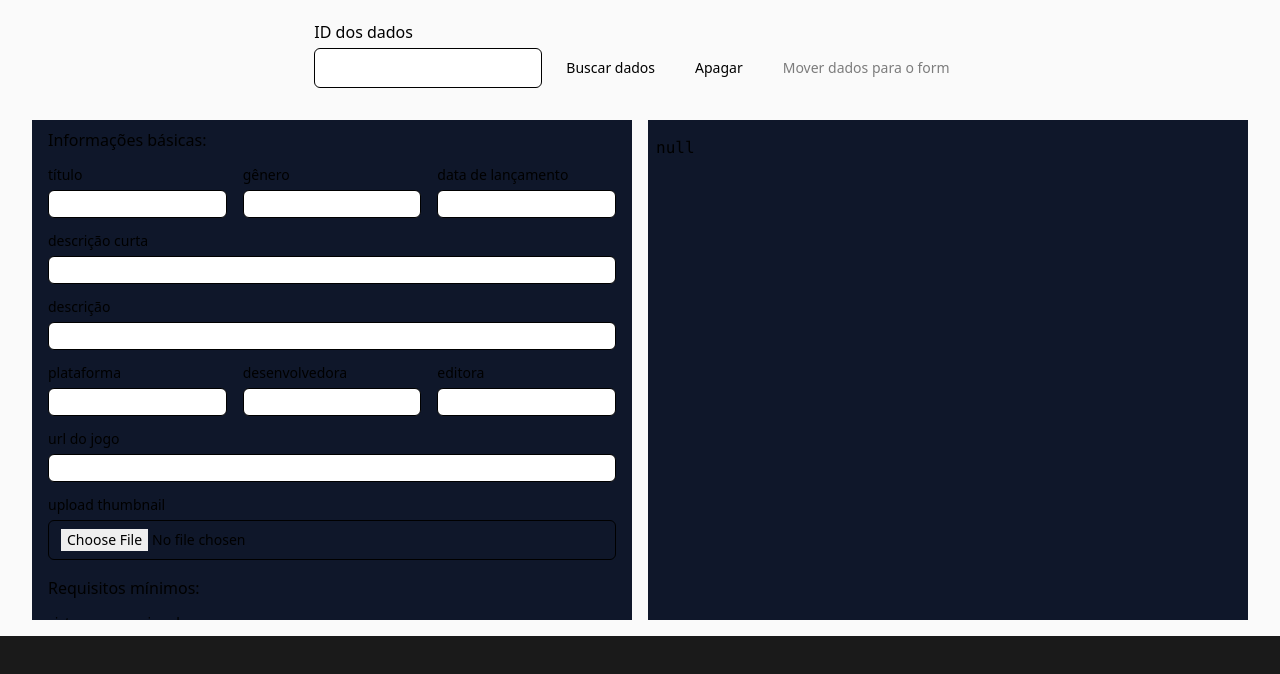
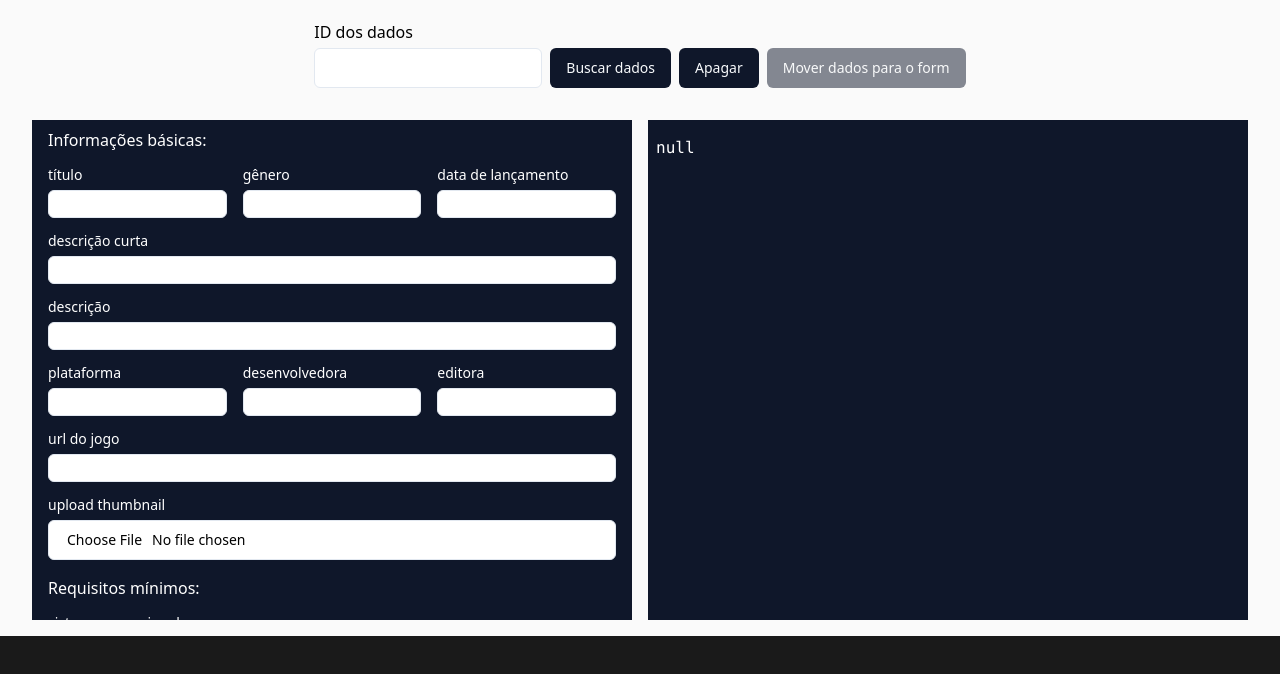
Before and after one commit to jjribeiro1/games-hub, a Next.js app: page /admin in a window 1280 px wide. Shown: the top 674 px of the page. Built offline with nearby package versions, Linux system fonts and the light colour scheme; no server answers.

Commit message:
refactor: color palette

```diff
--- a/src/app/layout.tsx
+++ b/src/app/layout.tsx
@@ -13,7 +13,7 @@ export const metadata: Metadata = {
 export default function RootLayout({ children }: { children: React.ReactNode }) {
   return (
     <html lang="pt-br">
-      <body className={`${inter.className}, h-full w-full bg-emperor-950`}>
+      <body className={`${inter.className}, h-full w-full bg-mine-shaft-950`}>
         {children}
         <ToastContainer limit={1} position="top-right" autoClose={2000} />
       </body>
--- a/tailwind.config.js
+++ b/tailwind.config.js
@@ -15,21 +15,6 @@ module.exports = {
         '2xl': '1400px',
       },
     },
-    colors: {
-      emperor: {
-        50: '#f7f7f7',
-        100: '#e3e3e3',
-        200: '#c8c8c8',
-        300: '#a4a4a4',
-        400: '#818181',
-        500: '#666666',
-        600: '#525252',
-        700: '#434343',
-        800: '#383838',
-        900: '#313131',
-        950: '#1a1a1a',
-      },
-    },
     extend: {
       keyframes: {
         'accordion-down': {
@@ -45,6 +30,21 @@ module.exports = {
         'accordion-down': 'accordion-down 0.2s ease-out',
         'accordion-up': 'accordion-up 0.2s ease-out',
       },
+      colors: {
+        'mine-shaft': {
+          50: '#f7f7f7',
+          100: '#e3e3e3',
+          200: '#c8c8c8',
+          300: '#a4a4a4',
+          400: '#818181',
+          500: '#666666',
+          600: '#515151',
+          700: '#434343',
+          800: '#383838',
+          900: '#313131',
+          950: '#1a1a1a',
+        },
+      },
     },
   },
   plugins: [require('tailwindcss-animate')],
```
